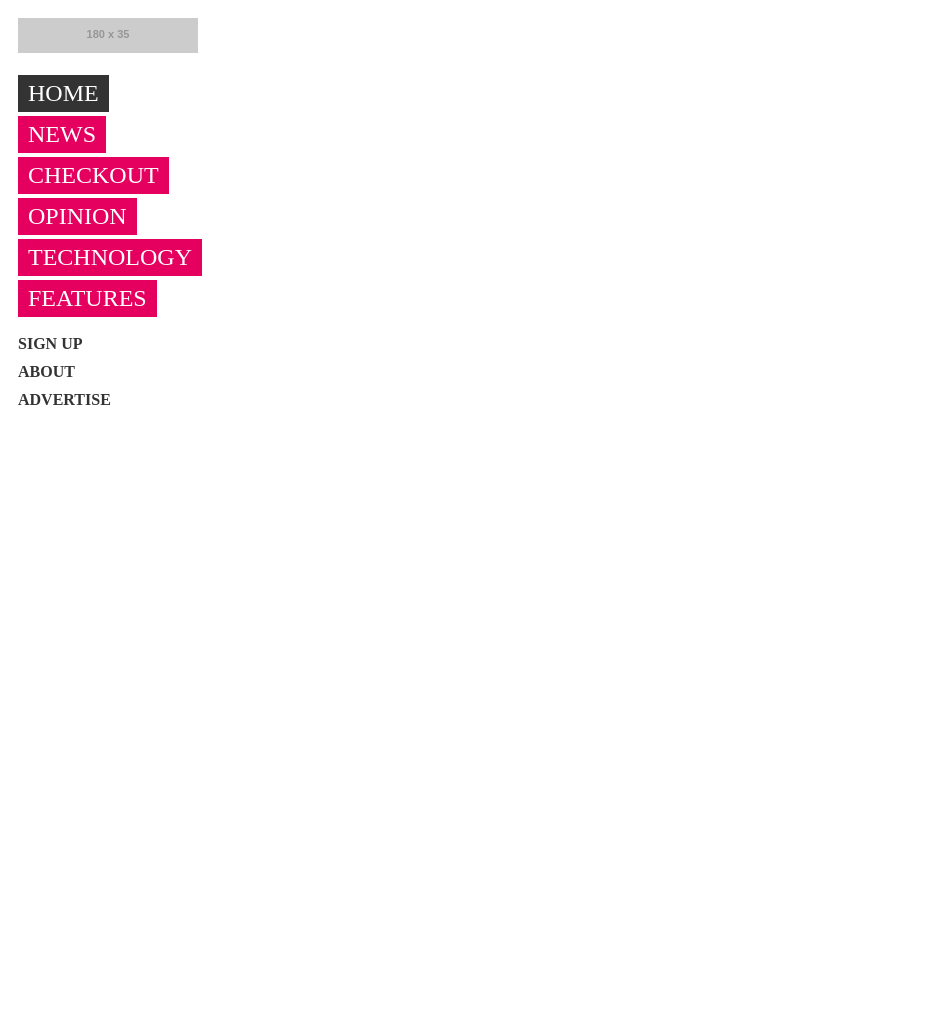
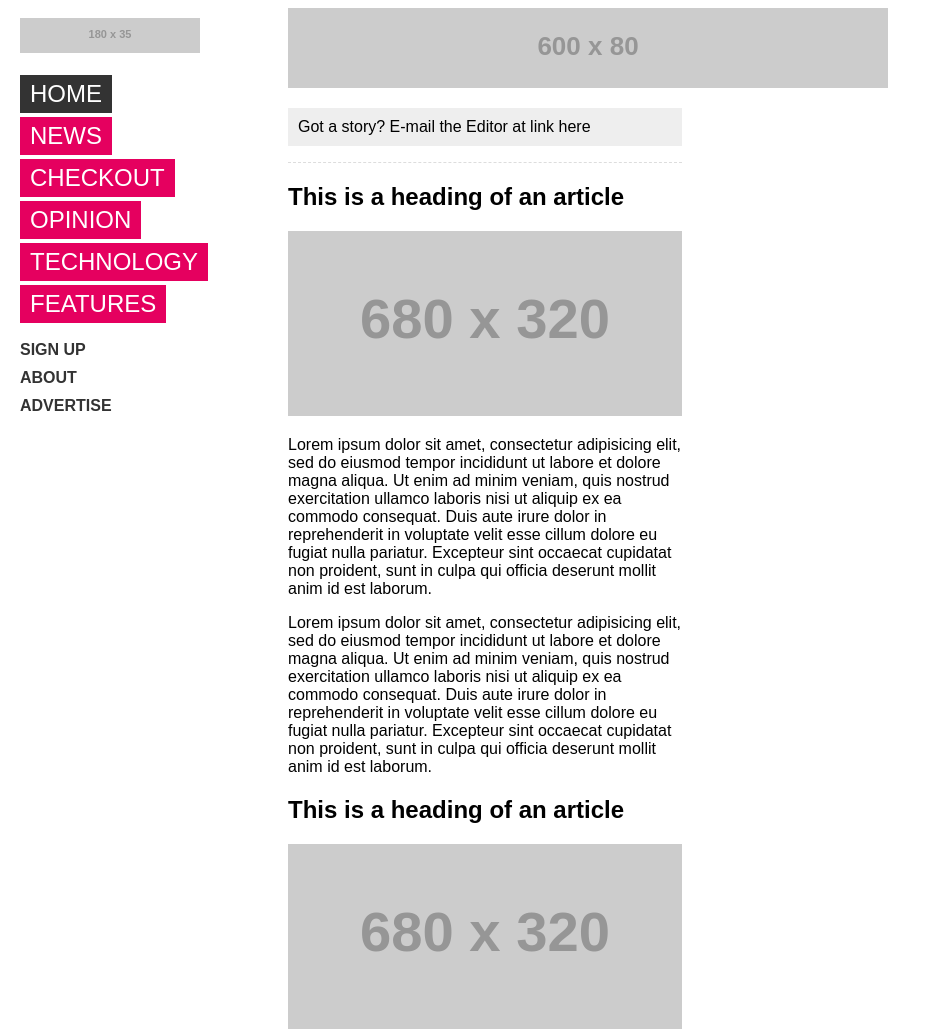
Before and after one commit to rscarlett1/register-remake, a plain HTML site: page index.html in a window 1280 px wide. Shown: the top 1032 px of the page, without its empty margins (0-933 px from the left). Before the commit the page ends 800 px from the top, so only its background shows below. Drawn offline with Linux system fonts and the light colour scheme; placeholder pictures from the web are drawn by us.

Commit message:
Add a few articles

```diff
--- a/css/styles.css
+++ b/css/styles.css
@@ -1,3 +1,9 @@
+body{
+	font-family: Arial;
+	padding-left: 280px;
+}
+
+
 nav ul{
 	list-style: none; /*get rid bullet points*/
 	padding: 0;
@@ -23,6 +29,8 @@ nav li a:hover,
 nav{
 	padding: 10px 0 0 10px;
 	width: 240px;
+	position: fixed;
+	left:	10px;
 
 }
 
@@ -39,3 +47,21 @@ nav > a{
 nav > a:hover{
 	color: #e5005f;
 }
+
+main aside p{
+	background-color: #eeeeee;
+	padding: 10px;
+}
+
+main{
+	width: 40%;
+}
+
+hr{
+	border: none;
+	border-top: 1px dashed #dddddd;
+}
+
+article img{
+	max-width: 100%;
+}
--- a/index.html
+++ b/index.html
@@ -38,5 +38,77 @@
 		 <a href="#">Advertise</a>
 	</nav>
 
+	<main>
+
+		<aside>
+		<img src="http://placehold.it/600x80" alt="Ad">
+		<p>Got a story? E-mail the Editor at link here</p>
+		</aside>
+
+		<hr>
+
+		<article>
+			<h1>This is a heading of an article</h1>
+			<img src="http://placehold.it/680x320" alt="">
+			<p>Lorem ipsum dolor sit amet, consectetur adipisicing elit, sed do eiusmod
+			tempor incididunt ut labore et dolore magna aliqua. Ut enim ad minim veniam,
+			quis nostrud exercitation ullamco laboris nisi ut aliquip ex ea commodo
+			consequat. Duis aute irure dolor in reprehenderit in voluptate velit esse
+			cillum dolore eu fugiat nulla pariatur. Excepteur sint occaecat cupidatat non
+			proident, sunt in culpa qui officia deserunt mollit anim id est laborum.</p>
+
+			<p>Lorem ipsum dolor sit amet, consectetur adipisicing elit, sed do eiusmod
+			tempor incididunt ut labore et dolore magna aliqua. Ut enim ad minim veniam,
+			quis nostrud exercitation ullamco laboris nisi ut aliquip ex ea commodo
+			consequat. Duis aute irure dolor in reprehenderit in voluptate velit esse
+			cillum dolore eu fugiat nulla pariatur. Excepteur sint occaecat cupidatat non
+			proident, sunt in culpa qui officia deserunt mollit anim id est laborum.</p>
+		</article>
+
+		<article>
+			<h1>This is a heading of an article</h1>
+			<img src="http://placehold.it/680x320" alt="">
+			<p>Lorem ipsum dolor sit amet, consectetur adipisicing elit, sed do eiusmod
+			tempor incididunt ut labore et dolore magna aliqua. Ut enim ad minim veniam,
+			quis nostrud exercitation ullamco laboris nisi ut aliquip ex ea commodo
+			consequat. Duis aute irure dolor in reprehenderit in voluptate velit esse
+			cillum dolore eu fugiat nulla pariatur. Excepteur sint occaecat cupidatat non
+			proident, sunt in culpa qui officia deserunt mollit anim id est laborum.</p>
+
+			<p>Lorem ipsum dolor sit amet, consectetur adipisicing elit, sed do eiusmod
+			tempor incididunt ut labore et dolore magna aliqua. Ut enim ad minim veniam,
+			quis nostrud exercitation ullamco laboris nisi ut aliquip ex ea commodo
+			consequat. Duis aute irure dolor in reprehenderit in voluptate velit esse
+			cillum dolore eu fugiat nulla pariatur. Excepteur sint occaecat cupidatat non
+			proident, sunt in culpa qui officia deserunt mollit anim id est laborum.</p>
+		</article>
+
+		<article>
+			<h1>This is a heading of an article</h1>
+			<img src="http://placehold.it/680x320" alt="">
+			<p>Lorem ipsum dolor sit amet, consectetur adipisicing elit, sed do eiusmod
+			tempor incididunt ut labore et dolore magna aliqua. Ut enim ad minim veniam,
+			quis nostrud exercitation ullamco laboris nisi ut aliquip ex ea commodo
+			consequat. Duis aute irure dolor in reprehenderit in voluptate velit esse
+			cillum dolore eu fugiat nulla pariatur. Excepteur sint occaecat cupidatat non
+			proident, sunt in culpa qui officia deserunt mollit anim id est laborum.</p>
+
+			<p>Lorem ipsum dolor sit amet, consectetur adipisicing elit, sed do eiusmod
+			tempor incididunt ut labore et dolore magna aliqua. Ut enim ad minim veniam,
+			quis nostrud exercitation ullamco laboris nisi ut aliquip ex ea commodo
+			consequat. Duis aute irure dolor in reprehenderit in voluptate velit esse
+			cillum dolore eu fugiat nulla pariatur. Excepteur sint occaecat cupidatat non
+			proident, sunt in culpa qui officia deserunt mollit anim id est laborum.</p>
+		</article>
+
+
+
+
+
+
+
+
+	</main>
+
 </body>
 </html>
```
